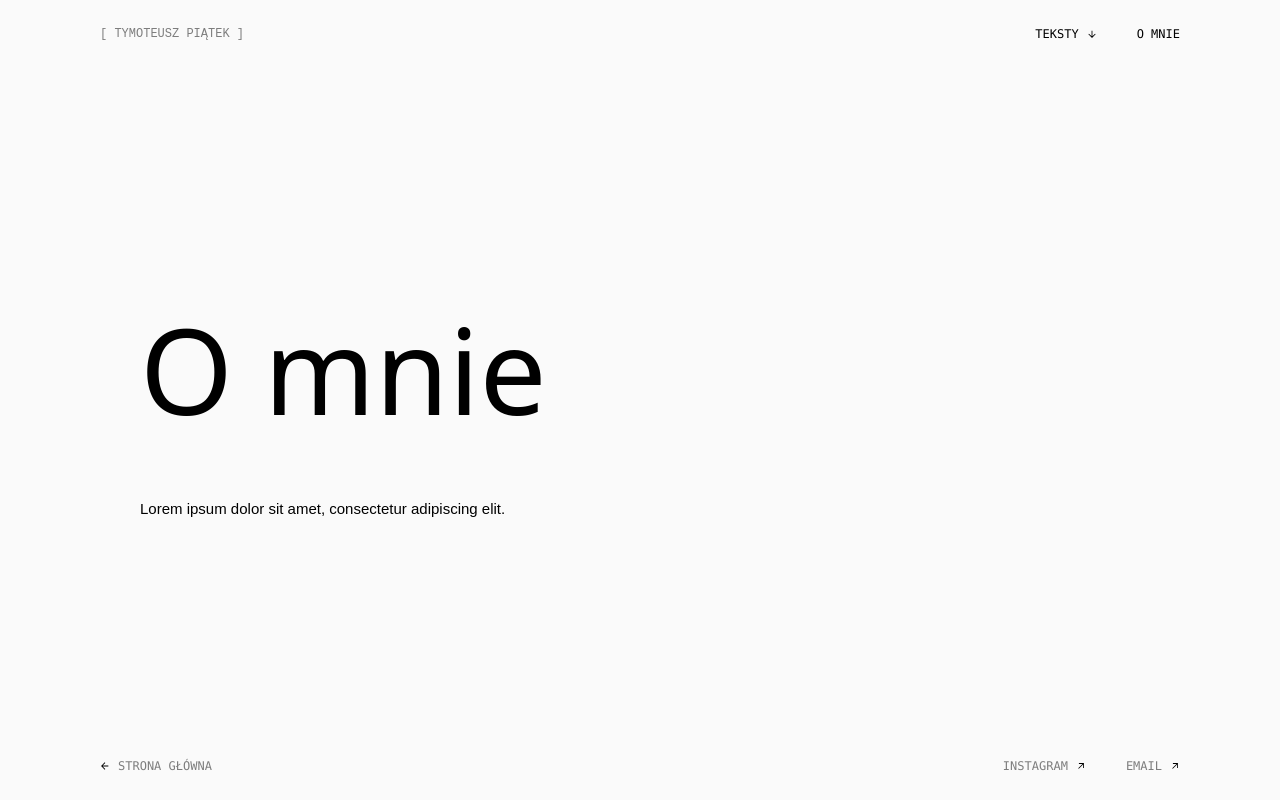
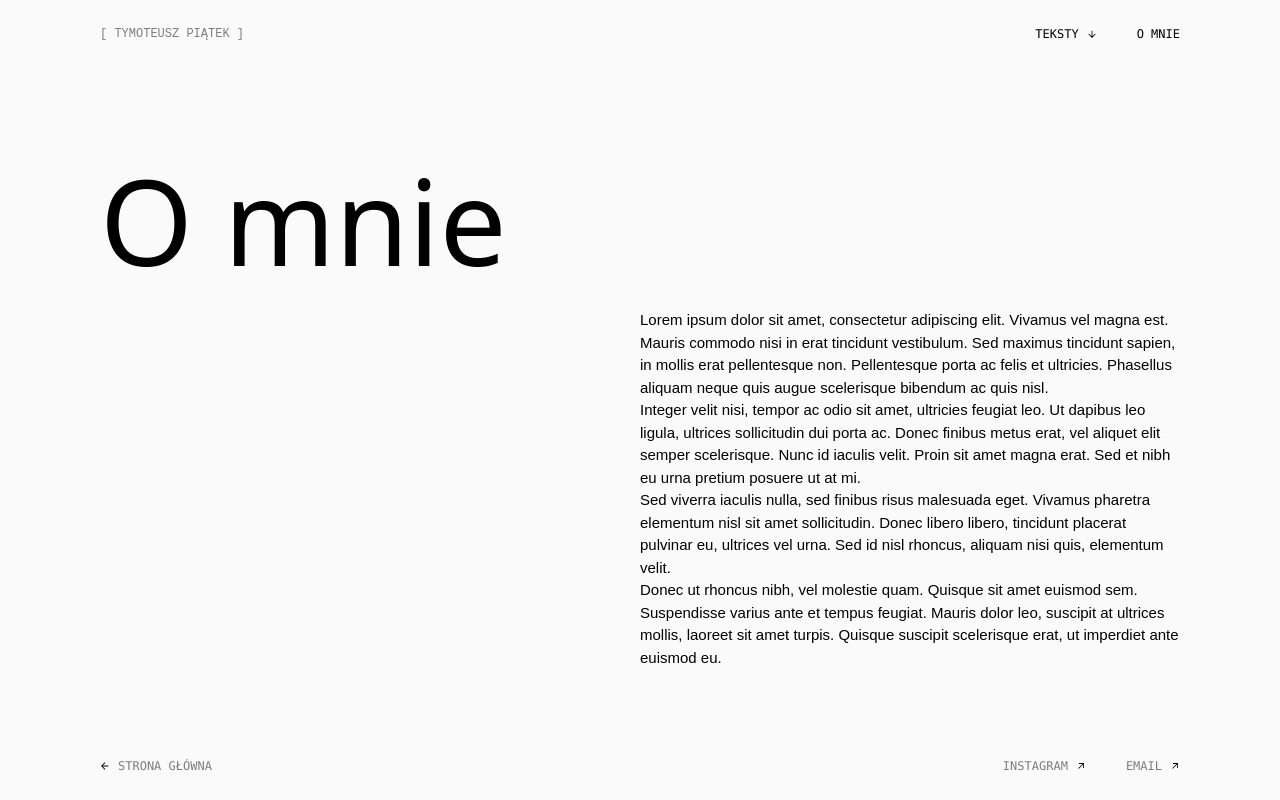
Before and after one commit to vladazachem/tymoteusz-portfolio, a Next.js app: page /about in a window 1280 px wide. Built offline with nearby package versions, Linux system fonts and the light colour scheme.

Commit message:
Add some content in about section and create 2x2 grid system in about me section

```diff
--- a/src/app/about/page.js
+++ b/src/app/about/page.js
@@ -2,9 +2,13 @@ import { sampleData } from "../../data/sampleData";
 
 export default function About() {
   return (
-    <div className="p-5 sm:p-10">
-      <h1 className="text-h1 font-sans">O mnie</h1>
-      <p className="text-p mt-4 sm:mt-10">{sampleData.about.content}</p>
+    <div className="grid grid-cols-2">
+      <h1 className="text-h1 font-sans col-start-1 row-start-1">O mnie</h1>
+      <div className="text-p col-start-2 row-start-2">
+        {sampleData.about.content.map((content) => (
+        <p key={content} className="text-p">{content}</p>
+      ))}
+      </div>
     </div>
   );
 }
--- a/src/data/sampleData.js
+++ b/src/data/sampleData.js
@@ -30,7 +30,11 @@ export const sampleData = {
     },
   ],
   about: {
-    content: "Lorem ipsum dolor sit amet, consectetur adipiscing elit.",
+    content: ["Lorem ipsum dolor sit amet, consectetur adipiscing elit. Vivamus vel magna est. Mauris commodo nisi in erat tincidunt vestibulum. Sed maximus tincidunt sapien, in mollis erat pellentesque non. Pellentesque porta ac felis et ultricies. Phasellus aliquam neque quis augue scelerisque bibendum ac quis nisl.",
+      ["Integer velit nisi, tempor ac odio sit amet, ultricies feugiat leo. Ut dapibus leo ligula, ultrices sollicitudin dui porta ac. Donec finibus metus erat, vel aliquet elit semper scelerisque. Nunc id iaculis velit. Proin sit amet magna erat. Sed et nibh eu urna pretium posuere ut at mi."],
+      ["Sed viverra iaculis nulla, sed finibus risus malesuada eget. Vivamus pharetra elementum nisl sit amet sollicitudin. Donec libero libero, tincidunt placerat pulvinar eu, ultrices vel urna. Sed id nisl rhoncus, aliquam nisi quis, elementum velit."],
+      ["Donec ut rhoncus nibh, vel molestie quam. Quisque sit amet euismod sem. Suspendisse varius ante et tempus feugiat. Mauris dolor leo, suscipit at ultrices mollis, laoreet sit amet turpis. Quisque suscipit scelerisque erat, ut imperdiet ante euismod eu."],
+    ],
     contact: [
       {
         title: "Instagram",
```
